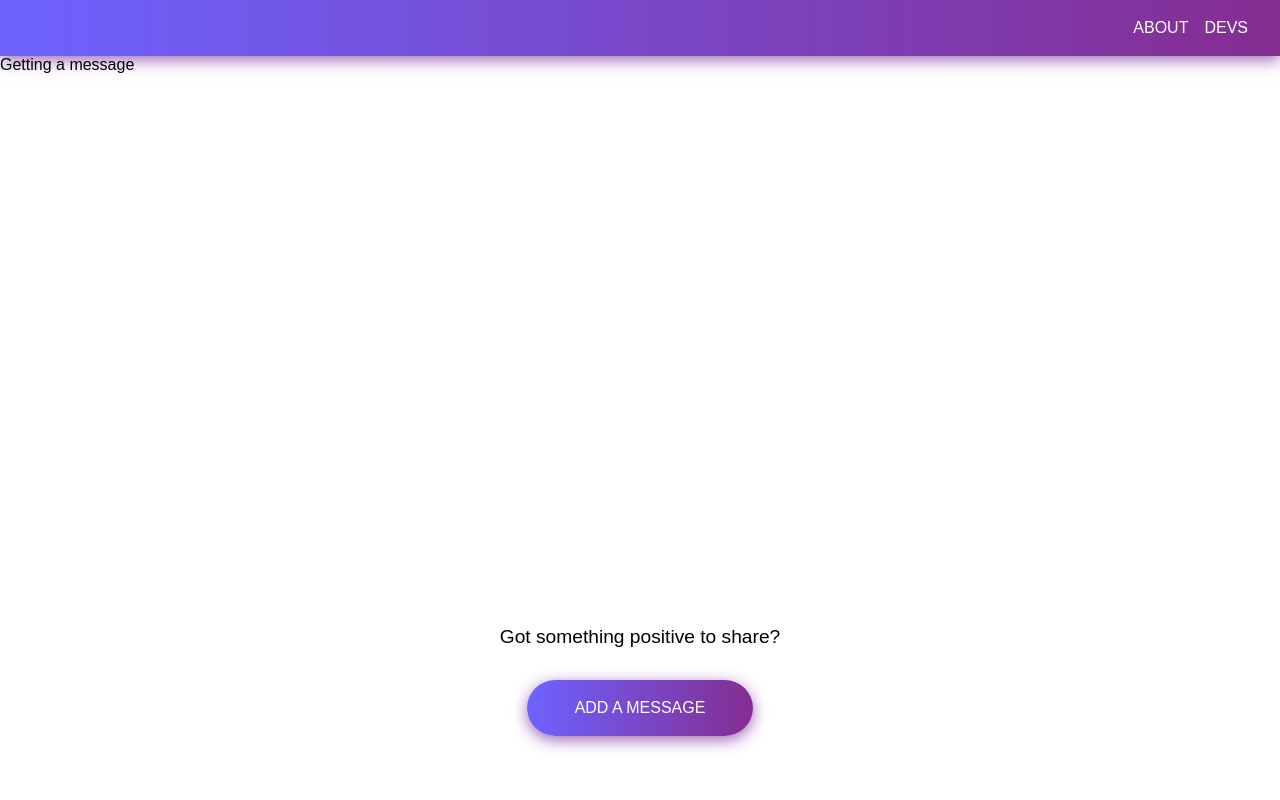
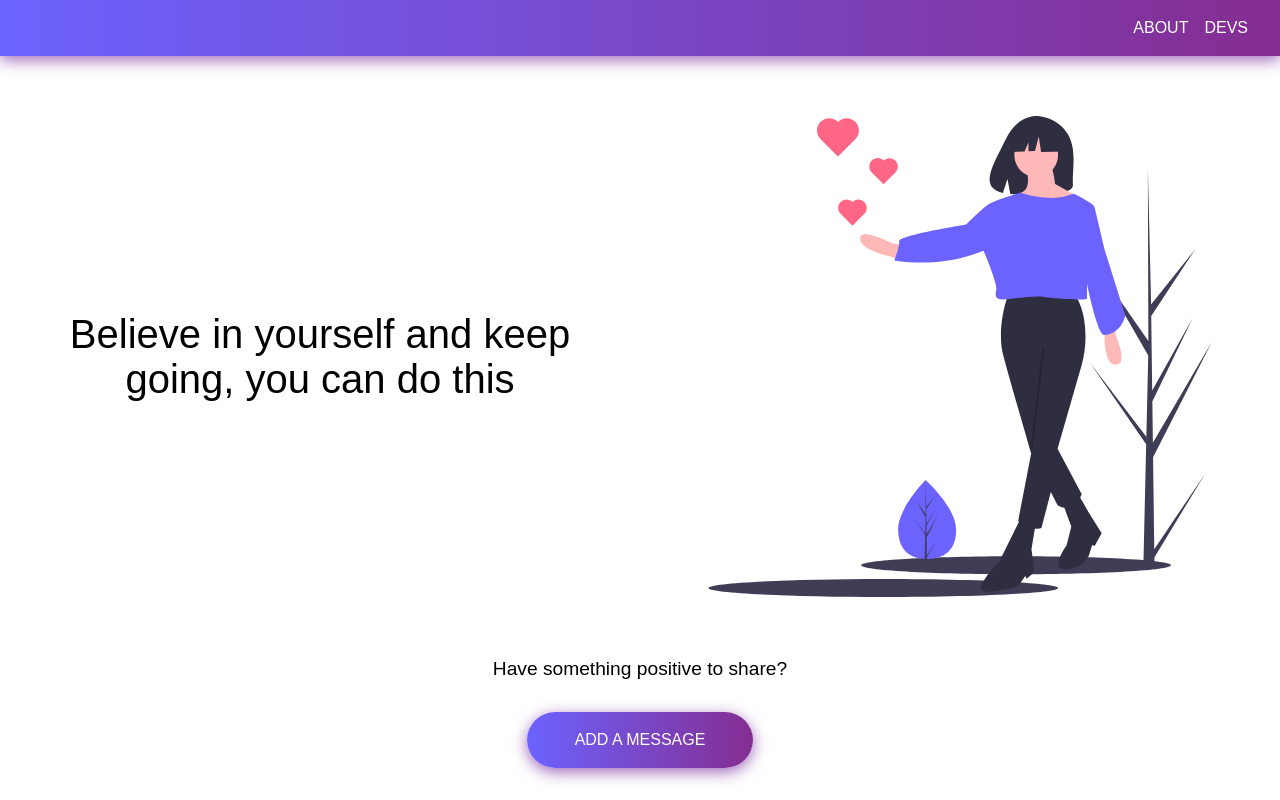
Before and after one commit to orangegrove1955/positivity, a plain HTML site: page index.html in a window 1280 px wide. Drawn offline with Linux system fonts and the light colour scheme.

Commit message:
Placeholder text and image added

```diff
--- a/index.html
+++ b/index.html
@@ -20,23 +20,24 @@
         </ul>
     </nav>
     <main>
-        <div>
-            <div id="saying">
-                <p>
-                    Getting a message
-                </p>
-            </div>
-            <div id="image">
-                <!-- <img src="" alt="Spreading some positivity in tough times" /> -->
-            </div>
+        <div id="saying">
+            <p class="message">
+                Believe in yourself and keep going, you can do this
+            </p>
+            <!-- TODO: View another button -->
+        </div>
+        <div id="image">
+            <img class="positivity-girl" src="./images/love.svg" alt="Spreading some positivity in tough times" />
+        </div>
     </main>
     <div id="add-message">
-        <p>Got something positive to share?</p>
-        <a class="button" href="./add.html">
+        <p>Have something positive to share?</p>
+        <div class="button" onclick="addMessage()">
             Add a message
-        </a>
+        </div>
     </div>
 </body>
+
 
 <script defer src="index.js"></script>
 
--- a/index.js
+++ b/index.js
@@ -1 +1,3 @@
-document.onload = console.log("Hello World");
+const addMessage = () => {
+  console.log("adding message");
+};
--- a/style.css
+++ b/style.css
@@ -2,7 +2,7 @@
   padding: 0;
   margin: 0;
   box-sizing: border-box;
-  font-family: sans-serif;
+  font-family: "Montserrat", sans-serif;
 }
 
 a {
@@ -40,12 +40,35 @@ li {
   margin-right: 1rem;
 }
 
+main {
+  display: grid;
+  grid-template-columns: 1fr 1fr;
+}
+
+#image,
+#saying {
+  display: flex;
+  justify-content: center;
+  align-items: center;
+}
+
+.message {
+  margin: 2rem;
+  max-width: 80%;
+  text-align: center;
+  font-size: 2.5rem;
+}
+
+.positivity-girl {
+  max-width: 80%;
+  max-height: 80%;
+}
+
 #add-message {
   display: flex;
   flex-direction: column;
   justify-content: center;
   align-items: center;
-  padding: 2rem;
 }
 
 #add-message > p {
@@ -62,6 +85,7 @@ li {
   background: -webkit-linear-gradient(to right, #6c63ff, #852d91);
   background: linear-gradient(to right, #6c63ff, #852d91);
   box-shadow: 0 4px 15px 0 rgba(126, 52, 161, 0.75);
+  cursor: pointer;
 }
 
 .button:hover {
```
Also changed, not shown: images/love.svg (added).
